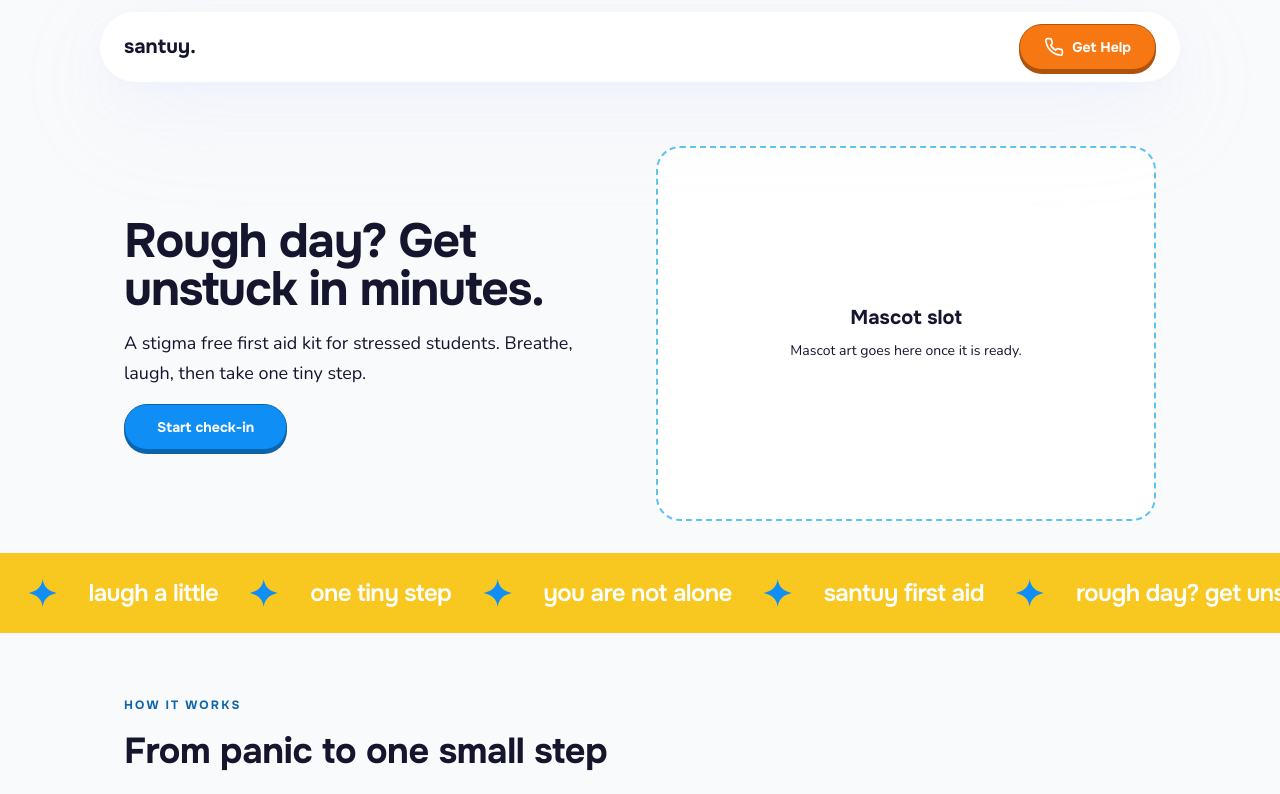
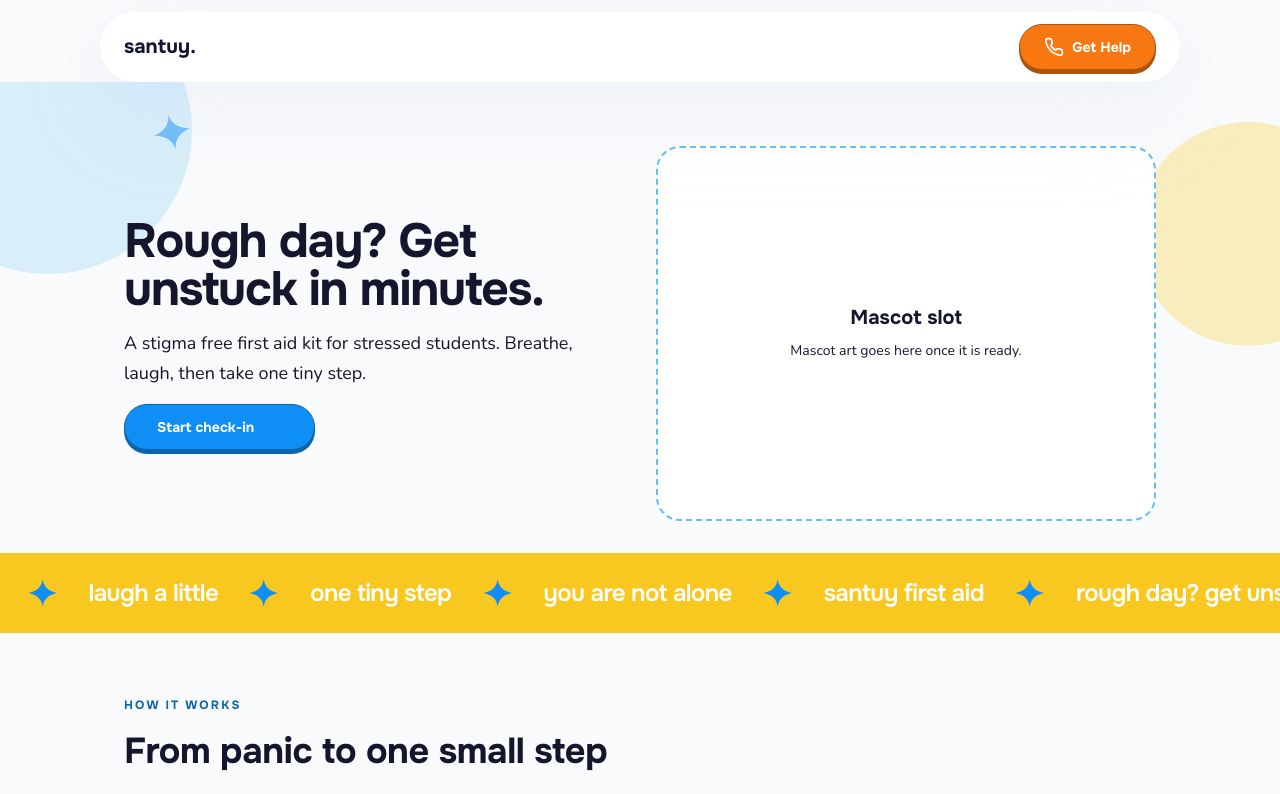
Before and after one commit to CmDevent31/mindcraft-web, a Next.js app: page / in a window 1280 px wide. Shown: the top 794 px of the page. Built offline with nearby package versions, Linux system fonts and the light colour scheme; some icons are missing.

Commit message:
style: center closing CTA with flush illustration slots and hero backdrop

```diff
--- a/app/page.tsx
+++ b/app/page.tsx
@@ -1,4 +1,6 @@
 import Link from "next/link";
+import { HugeiconsIcon } from "@hugeicons/react";
+import { ArrowRight01Icon } from "@hugeicons/core-free-icons";
 import MarqueeBanner from "@/components/MarqueeBanner";
 import StepsAccordion from "@/components/StepsAccordion";
 import { EMOTION_META, EMOTIONS, ROUTES } from "@/lib/content";
@@ -65,8 +67,40 @@ const FAQS = [
 
 function Hero() {
   return (
-    <section aria-labelledby="hero-title" className="pt-[var(--sp-7)] md:pt-[var(--sp-8)]">
-      <div className={`${CONTAINER} grid items-center gap-[var(--sp-6)] md:grid-cols-2`}>
+    <section aria-labelledby="hero-title" className="relative overflow-hidden pt-[var(--sp-7)] md:pt-[var(--sp-8)]">
+      {/* Page backdrop doodles: soft DS-tint blobs so paper never reads flat.
+          Static shapes only (MOTION 3), aria-hidden, no interaction. */}
+      <div aria-hidden="true" className="pointer-events-none absolute inset-0">
+        <div
+          className="absolute -left-24 -top-24 h-72 w-72 rounded-full"
+          style={{ backgroundColor: "color-mix(in srgb, var(--blue-light) 22%, transparent)" }}
+        />
+        <div
+          className="absolute -right-20 top-10 h-56 w-56 rounded-full"
+          style={{ backgroundColor: "color-mix(in srgb, var(--yellow) 28%, transparent)" }}
+        />
+        <svg
+          width="36"
+          height="36"
+          viewBox="0 0 24 24"
+          fill="currentColor"
+          className="absolute left-[12%] top-8 hidden sm:block"
+          style={{ color: "var(--blue)", opacity: 0.5, transform: "rotate(-12deg)" }}
+        >
+          <path d="M12 0c.9 6.6 4.4 10.1 12 12-7.6 1.9-11.1 5.4-12 12-.9-6.6-4.4-10.1-12-12C7.6 10.1 11.1 6.6 12 0Z" />
+        </svg>
+        <svg
+          width="24"
+          height="24"
+          viewBox="0 0 24 24"
+          fill="currentColor"
+          className="absolute bottom-6 right-[18%] hidden sm:block"
+          style={{ color: "var(--orange)", opacity: 0.45, transform: "rotate(14deg)" }}
+        >
+          <path d="M12 0c.9 6.6 4.4 10.1 12 12-7.6 1.9-11.1 5.4-12 12-.9-6.6-4.4-10.1-12-12C7.6 10.1 11.1 6.6 12 0Z" />
+        </svg>
+      </div>
+      <div className={`${CONTAINER} relative grid items-center gap-[var(--sp-6)] md:grid-cols-2`}>
         <div className="flex flex-col gap-[var(--sp-4)]">
           <h1 id="hero-title" className="text-balance font-head text-4xl font-bold leading-none tracking-tight text-ink md:text-5xl">
             Rough day? Get unstuck in minutes.
@@ -77,6 +111,7 @@ function Hero() {
           <div className="flex flex-col gap-[var(--sp-3)] sm:flex-row">
             <Link href={ROUTES.triage} className="btn btn-primary w-auto self-start px-8">
               Start check-in
+              <HugeiconsIcon icon={ArrowRight01Icon} size={20} color="currentColor" strokeWidth={2} />
             </Link>
           </div>
         </div>
@@ -205,21 +240,46 @@ function Features() {
 
 function Closing() {
   return (
-    <section aria-labelledby="closing-title" className={SECTION}>
-      <div className={CONTAINER}>
+    <section
+      aria-labelledby="closing-title"
+      className="relative overflow-hidden bg-white"
+    >
+      <div className="flex w-full items-stretch">
+        {/* Left illustration slot: flush to the viewport edge and the
+            section top/bottom, fills the gutter beside the centered copy
+            on lg+. Hidden on mobile, where no such gap exists. Replace
+            with next/image (fill + object-cover) once art is ready. */}
         <div
-          className="flex flex-col items-start gap-[var(--sp-4)] rounded-[var(--radius-card)] p-[var(--sp-6)]"
-          style={{ backgroundColor: "var(--yellow-light)" }}
+          role="img"
+          aria-label="Left illustration placeholder, recommended 1280 by 800 pixels"
+          className="hidden w-full flex-1 flex-col items-center justify-center gap-[var(--sp-2)] border-y-2 border-r-2 border-dashed border-ink/20 bg-paper p-[var(--sp-5)] text-center lg:flex"
         >
-          <h2 id="closing-title" className={H2}>
+          <p className="font-head text-lg font-bold text-ink">Illustration slot</p>
+          <p className="max-w-[30ch] text-sm leading-relaxed text-ink/70">
+            Left art goes here. Export at 1280 x 800px.
+          </p>
+        </div>
+        <div className="flex w-full flex-col items-center justify-center gap-[var(--sp-4)] px-[var(--gutter)] py-[var(--sp-7)] text-center lg:max-w-[520px] lg:shrink-0">
+          <h2 id="closing-title" className={`${H2} text-ink`}>
             Ready when you are
           </h2>
-          <p className={BODY}>
+          <p className={`${BODY} mx-auto text-center text-ink`}>
             Sixty seconds from now you could be breathing easier. Your future self says thanks.
           </p>
-          <Link href={ROUTES.triage} className="btn btn-primary w-full sm:w-auto sm:px-8">
+          <Link href={ROUTES.triage} className="btn btn-primary w-full justify-center px-8 sm:w-auto">
             Start check-in
           </Link>
+        </div>
+        {/* Right illustration slot: mirrors the left. Same sizing. */}
+        <div
+          role="img"
+          aria-label="Right illustration placeholder, recommended 1280 by 800 pixels"
+          className="hidden w-full flex-1 flex-col items-center justify-center gap-[var(--sp-2)] border-y-2 border-l-2 border-dashed border-ink/20 bg-paper p-[var(--sp-5)] text-center lg:flex"
+        >
+          <p className="font-head text-lg font-bold text-ink">Illustration slot</p>
+          <p className="max-w-[30ch] text-sm leading-relaxed text-ink/70">
+            Right art goes here. Export at 1280 x 800px.
+          </p>
         </div>
       </div>
     </section>
```
